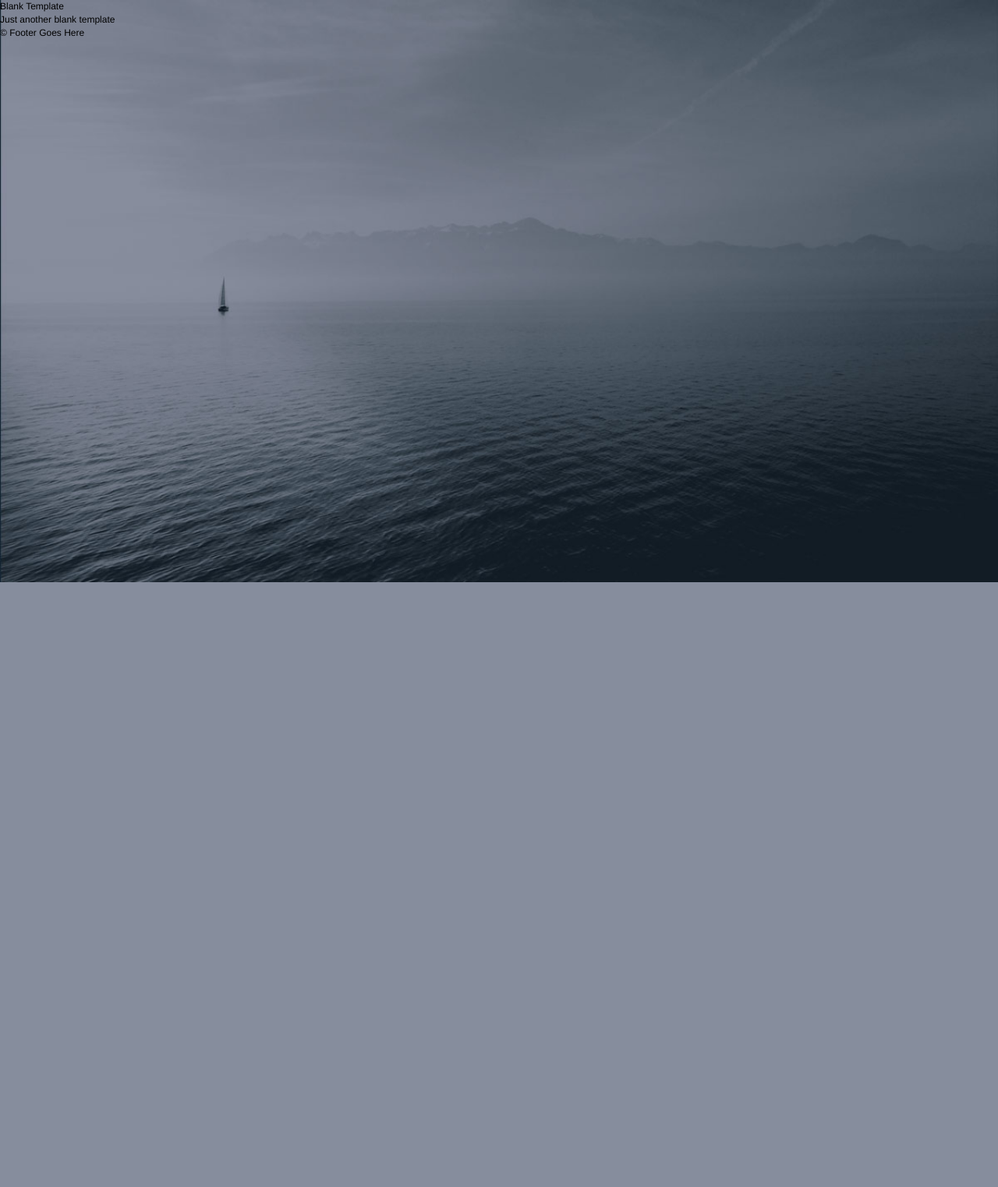
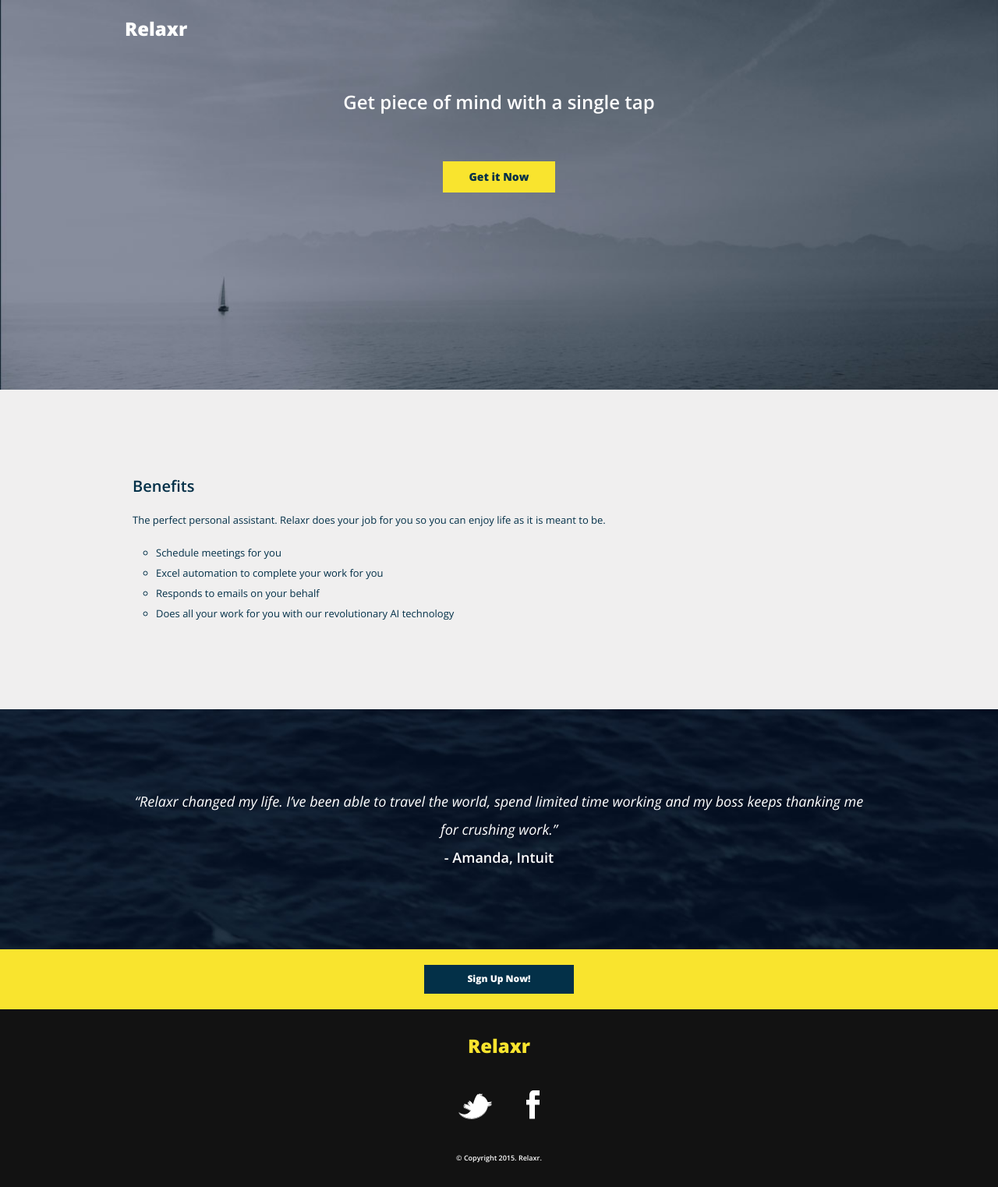
Before and after one commit to jamiehy/homework, a plain HTML site: page week-2/sarena/index.html in a window 1280 px wide. Shown: the whole page at 78% size. Before the commit the page ends 800 px from the top, so only its background shows below. Drawn offline with nearby package versions, Linux system fonts and the light colour scheme; files that its build step writes are made by us from their sources; files whose address does not match are found by name.

Commit message:
Relaxr
Homework 2 submission

```diff
--- /dev/null
+++ b/week-2/sarena/css/reset.css
@@ -0,0 +1,48 @@
+/* http://meyerweb.com/eric/tools/css/reset/
+   v2.0 | 20110126
+   License: none (public domain)
+*/
+
+html, body, div, span, applet, object, iframe,
+h1, h2, h3, h4, h5, h6, p, blockquote, pre,
+a, abbr, acronym, address, big, cite, code,
+del, dfn, em, img, ins, kbd, q, s, samp,
+small, strike, strong, sub, sup, tt, var,
+b, u, i, center,
+dl, dt, dd, ol, ul, li,
+fieldset, form, label, legend,
+table, caption, tbody, tfoot, thead, tr, th, td,
+article, aside, canvas, details, embed,
+figure, figcaption, footer, header, hgroup,
+menu, nav, output, ruby, section, summary,
+time, mark, audio, video {
+	margin: 0;
+	padding: 0;
+	border: 0;
+	font-size: 100%;
+	font: inherit;
+	vertical-align: baseline;
+}
+/* HTML5 display-role reset for older browsers */
+article, aside, details, figcaption, figure,
+footer, header, hgroup, menu, nav, section {
+	display: block;
+}
+body {
+	line-height: 1;
+}
+ol, ul {
+	list-style: none;
+}
+blockquote, q {
+	quotes: none;
+}
+blockquote:before, blockquote:after,
+q:before, q:after {
+	content: '';
+	content: none;
+}
+table {
+	border-collapse: collapse;
+	border-spacing: 0;
+}
--- /dev/null
+++ b/week-2/sarena/css/style.css
@@ -0,0 +1,186 @@
+/*
+Project Name: Blank Template
+Client: Your Client
+Author: Your Name
+Developer @GA in NYC
+*/
+
+
+/******************************************
+/* SETUP
+/*******************************************/
+
+/* Box Model Hack */
+* {
+     -moz-box-sizing: border-box; /* Firexfox */
+     -webkit-box-sizing: border-box; /* Safari/Chrome/iOS/Android */
+     box-sizing: border-box; /* IE */
+}
+
+/* Clear fix hack */
+.clearfix:after {
+     content: ".";
+     display: block;
+     clear: both;
+     visibility: hidden;
+     line-height: 0;
+     height: 0;
+}
+
+.clear {
+  clear: both;
+}
+
+.alignright {
+  float: right;
+  padding: 0 0 10px 10px; /* note the padding around a right floated image */
+}
+
+.alignleft {
+  float: left;
+  padding: 0 10px 10px 0; /* note the padding around a left floated image */
+}
+
+/******************************************
+/* BASE STYLES
+/*******************************************/
+
+body {
+     color: #000;
+     font-size: 12px;
+     line-height: 1.4;
+     font-family: 'Open Sans', Helvetica, Arial, sans-serif;
+   }
+
+
+/******************************************
+/* LAYOUT
+/*******************************************/
+
+/* Center the container */
+#container {
+  width: 960px;
+  margin: auto;
+}
+
+header {
+  background: url(../images/header_bg.jpg) no-repeat top center rgb(134,141,157);
+  background-size: cover;
+  height:500px;
+  padding: 20px 10px;
+}
+
+h1{
+  font-size: 24px;
+  font-weight: 800;
+  color: white;
+}
+
+h2{
+  font-size: 24px;
+  font-weight: 600;
+  color: white;
+  margin: 60px;
+  text-align: center;
+}
+
+#getbutton{
+  border: 5px solid #f9e42e;
+  width: 15%;
+  padding: 5px;
+  margin: auto;
+  background-color: #f9e42e;
+  text-align: center;
+  font-size: 14px;
+  font-weight: 800;
+  color: #033048;
+}
+
+h3{
+  font-size: 20px;
+  font-weight: 600;
+  padding: 10px;
+}
+
+#benefits{
+  font-size: 13px;
+  font-weight: 300;
+  color: #033048;
+  background-color: #f0efef;
+  padding: 100px 10px;
+}
+
+#benefits p{
+  padding: 10px;
+}
+
+ul{
+  list-style-type: circle;
+  padding: 10px 40px;
+  line-height: 2;
+}
+
+#testimonial{
+  background: url(../images/testimonial_bg.jpg) no-repeat top center;
+  background-size: cover;
+  font-size: 18px;
+  color: white;
+  text-align: center;
+  padding: 100px 10px;
+  line-height: 2;
+}
+
+#testimonial p{
+  font-weight: 300;
+  font-style: italic;
+}
+
+h4{
+  font-weight: 600;
+}
+
+.banner{
+  background-color:#f9e42e;
+  padding: 20px 0px;
+}
+
+#signupbutton{
+  border: 5px solid #033048;
+  width: 15%;
+  padding: 5px;
+  margin: auto;
+  background-color: #033048;
+  text-align: center;
+  font-size: 12px;
+  font-weight: 800;
+  color: white;
+}
+
+footer {
+  background-color: #121212;
+  padding: 10px 10px;
+  text-align: center;
+}
+
+img{
+  margin: 20px;
+}
+
+#companyname{
+  color: #f9e42e;
+  font-size: 24px;
+  font-weight: 800;
+  padding: 20px 0px;
+}
+
+#copyright{
+  color: white;
+  font-size: 9px;
+  font-weight: 600;
+  padding: 20px 0px;
+}
+
+/******************************************
+/* ADDITIONAL STYLES
+
+/*******************************************/
--- a/week-2/sarena/index.html
+++ b/week-2/sarena/index.html
@@ -5,21 +5,53 @@
     	<meta name="description" content="Your description goes here">
     	<meta name="keywords" content="one, two, three">
 
-		<title>Blank Template</title>
+		<title>Relaxr</title>
 
 		<!-- external CSS link -->
+		<link href='https://fonts.googleapis.com/css?family=Open+Sans:400,600,800,300,300italic' rel='stylesheet' type='text/css'>
 		<link rel="stylesheet" href="css/reset.css">
 		<link rel="stylesheet" href="css/style.css">
 
 	</head>
 	<body>
-		<div id="container">
 			<header>
-				<h1>Blank Template</h1>
-				<h2>Just another blank template</h2>
+				<div id = "container">
+					<h1>Relaxr</h1>
+					<h2>Get piece of mind with a single tap</h2>
+
+					<div id = "getbutton">Get it Now</div>
+
+				</div>
 			</header>
+
+			<div id = "benefits">
+				<div id = "container">
+					<h3> Benefits </h3>
+					<p>The perfect personal assistant. Relaxr does your job for you so you can enjoy life as it is meant to be.</p>
+					<ul>
+						<li>Schedule meetings for you</li>
+						<li>Excel automation to complete your work for you</li>
+						<li>Responds to emails on your behalf</li>
+						<li>Does all your work for you with our revolutionary AI technology</li>
+					</ul>
+				</div></div>
+
+			<div id = "testimonial">
+				<div id = "container">
+					<p>“Relaxr changed my life. I’ve been able to travel the world, spend limited time working and my boss keeps thanking me for crushing work.” </p>
+					<h4>- Amanda, Intuit</h4>
+				</div></div>
+
+			<div class = "banner">
+				<div id = "signupbutton">Sign Up Now!</div>
+			</div>
+
 			<footer>
-				&copy; Footer Goes Here
+				<div id="companyname">Relaxr</div>
+				<a href="http://www.twitter.com"><img src="images/twitter.png"></a>
+				<a href="http://www.facebook.com"><img src="images/facebook.png"></a>
+				<div id="copyright">&copy; Copyright 2015. Relaxr.</div>
+				</div>
 			</footer>
 		</div><!-- #container -->
 	</body>
```
Also changed, not shown: week-2/sarena/css/normalize.css (added), week-2/sarena/design_file.txt (added), week-2/sarena/images/facebook.png (added), week-2/sarena/images/header_bg.jpg (added), week-2/sarena/images/testimonial_bg.jpg (added), week-2/sarena/images/twitter.png (added), 1 other file.
